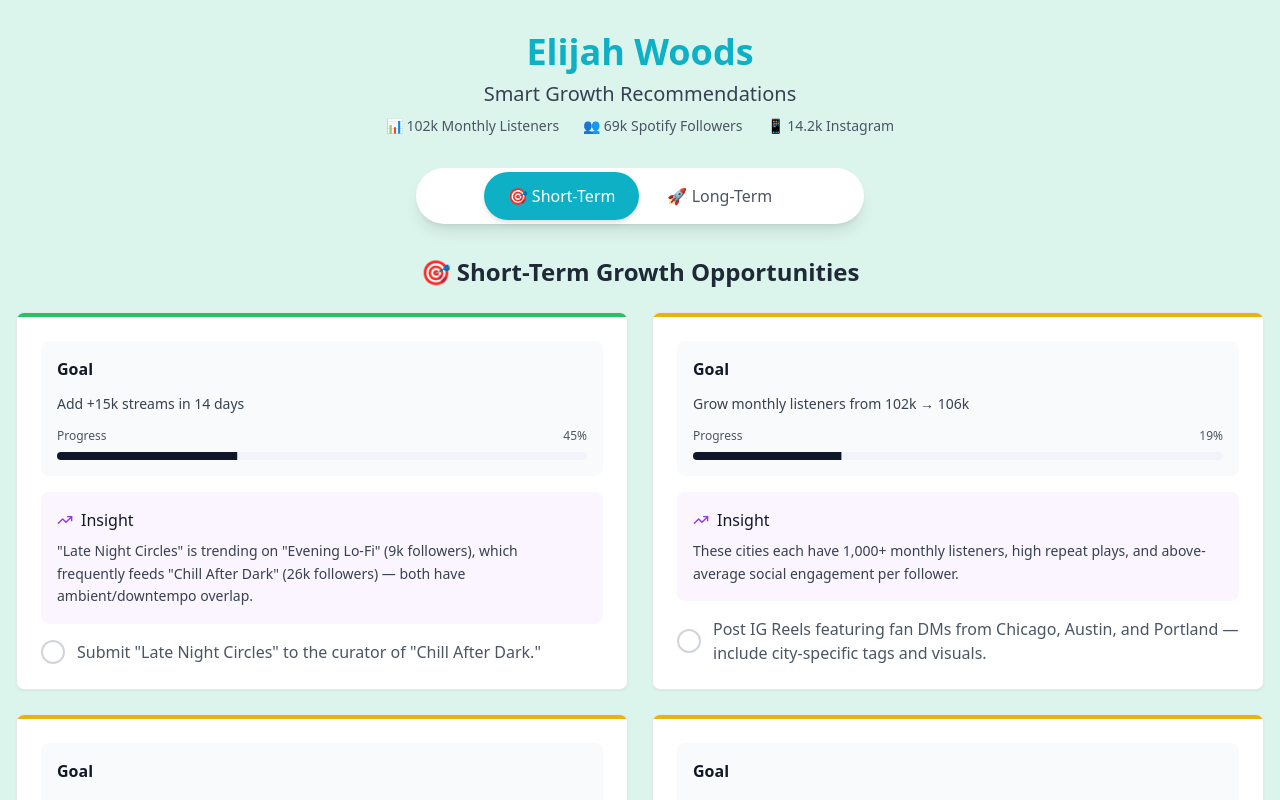
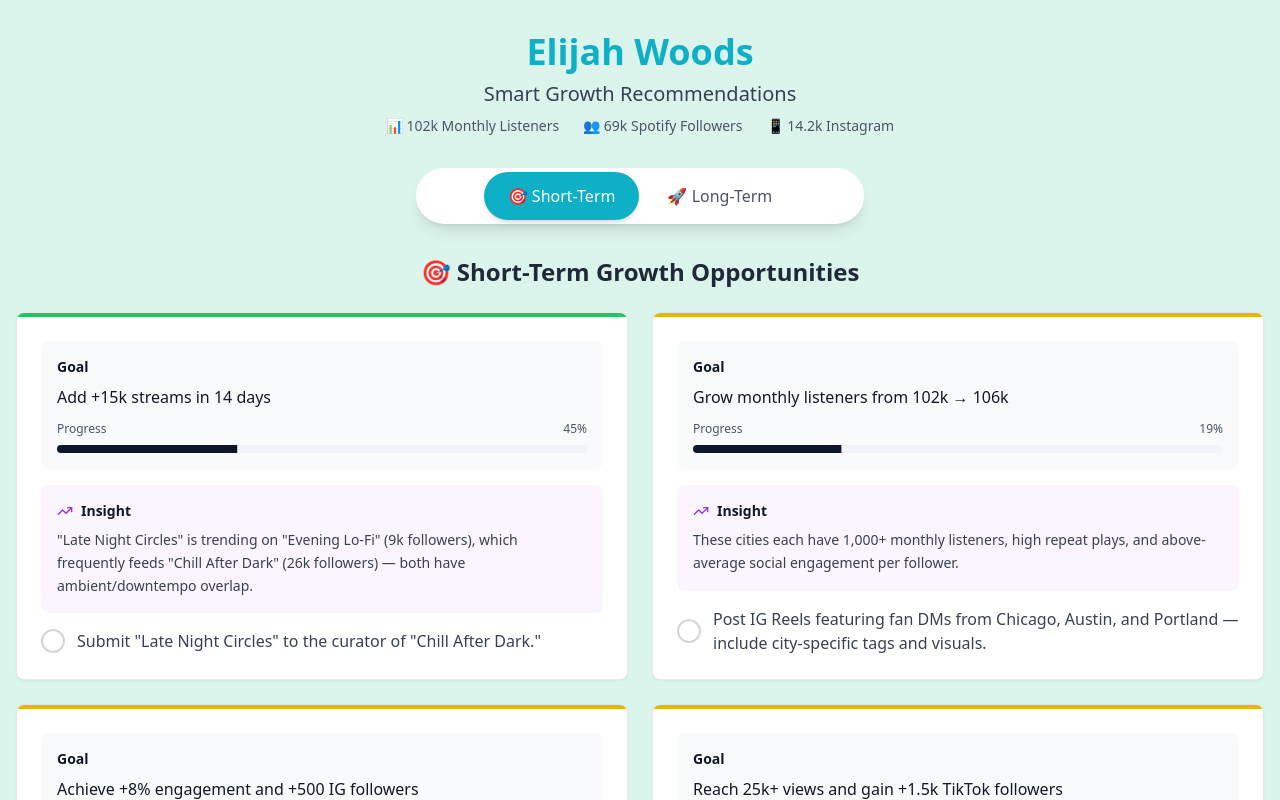
Before and after one commit to akashdmukherjee/smart-recommendations, a React (Vite) app: page / in a window 1280 px wide. Shown: the top 800 px of the page. Built offline with nearby package versions, Linux system fonts and the light colour scheme.

Commit message:
Fix: Inconsistent text sizing
Adjust text sizes in recommendation cards for consistency.

```diff
--- a/src/components/RecommendationCard.tsx
+++ b/src/components/RecommendationCard.tsx
@@ -41,8 +41,8 @@ export const RecommendationCard = ({ recommendation }: RecommendationCardProps)
       <div className="p-6">
         {/* Goal section */}
         <div className="bg-gray-50 rounded-lg p-4 mb-4">
-          <h4 className="font-semibold text-gray-900 mb-3">Goal</h4>
-          <p className="text-gray-700 text-sm leading-relaxed mb-3 font-medium">{recommendation.goal}</p>
+          <h4 className="text-sm font-semibold text-gray-900 mb-2">Goal</h4>
+          <p className="text-base font-medium text-gray-900 mb-3">{recommendation.goal}</p>
 
           {/* Progress bar */}
           <div className="space-y-2">
@@ -58,12 +58,12 @@ export const RecommendationCard = ({ recommendation }: RecommendationCardProps)
         <div className="bg-purple-50 rounded-lg p-4 mb-4">
           <div className="flex items-center gap-2 mb-2">
             <TrendingUp size={16} className="text-purple-600" />
-            <h4 className="font-medium text-gray-900">Insight</h4>
+            <h4 className="text-sm font-semibold text-gray-900">Insight</h4>
           </div>
-          <p className="text-gray-700 text-sm leading-relaxed">{recommendation.why}</p>
+          <p className="text-sm text-gray-700 leading-relaxed">{recommendation.why}</p>
         </div>
 
-        {/* Header with circle button and action text */}
+        {/* Action section with circle button */}
         <div className="flex items-center gap-3">
           <button
             onClick={() => setIsCompleted(!isCompleted)}
@@ -75,7 +75,7 @@ export const RecommendationCard = ({ recommendation }: RecommendationCardProps)
           >
             {isCompleted && <CheckCircle size={14} />}
           </button>
-          <p className="text-gray-600 flex-1 leading-6">
+          <p className="text-base text-gray-700 flex-1 leading-6">
             {recommendation.action}
           </p>
         </div>
```
